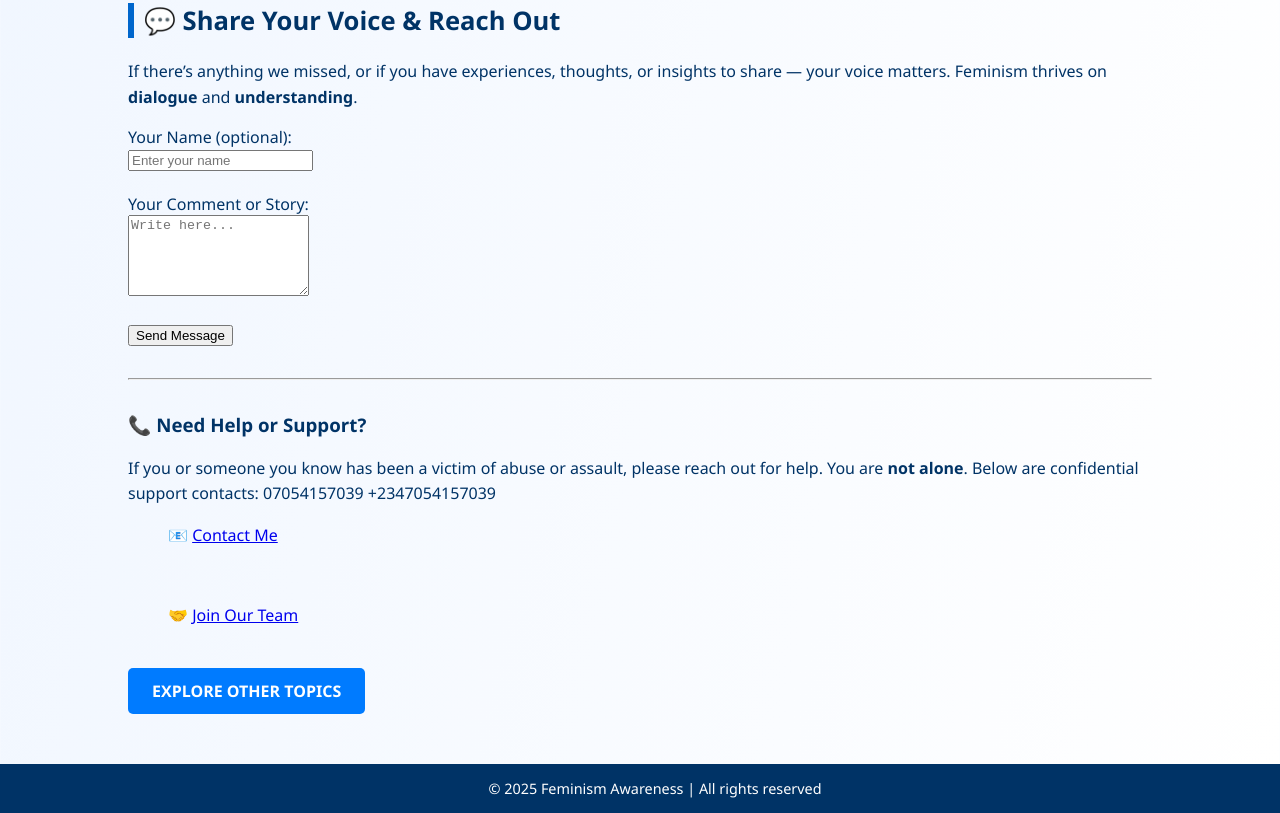
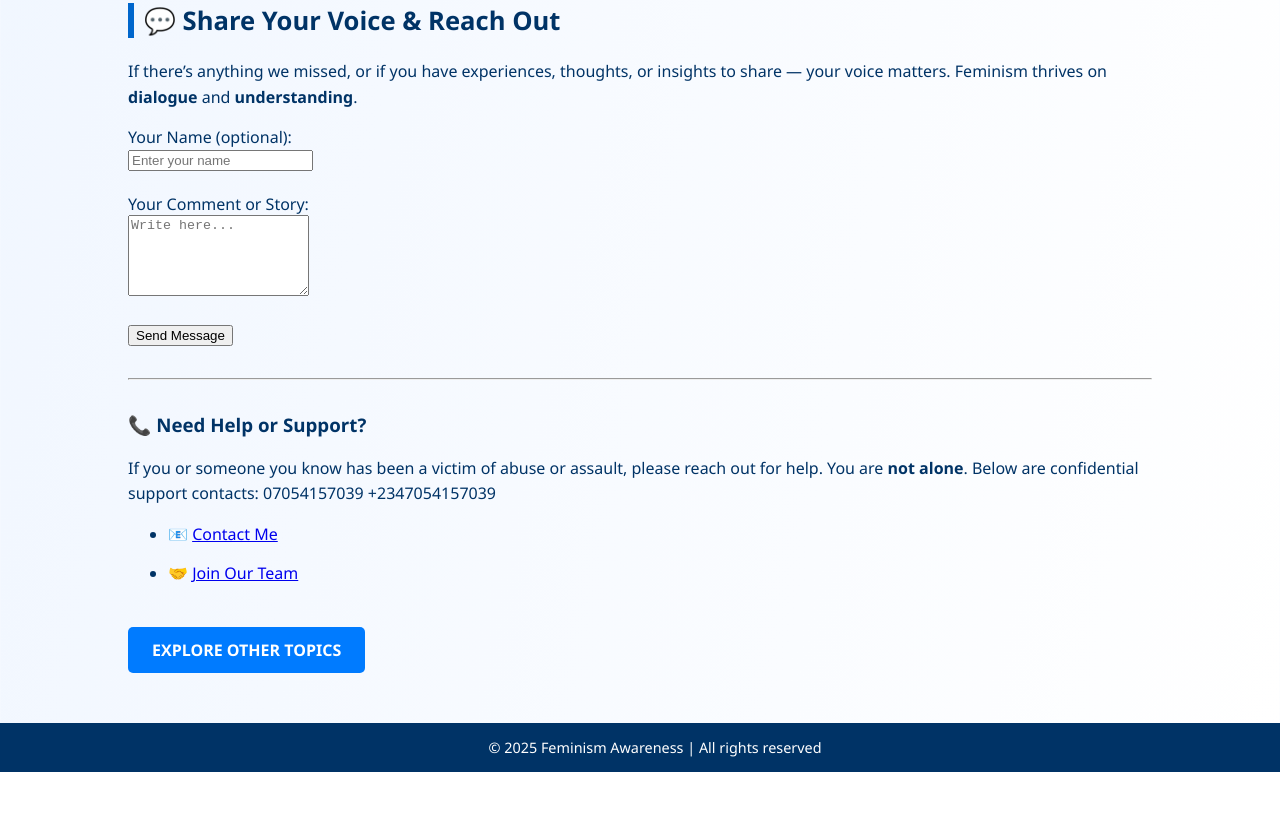
Before and after one commit to codex-sketch/Awareness_Hub, a plain HTML site: page index.html in a window 1280 px wide. Shown: the part 5623-6436 px from the top of the page. After the commit the page ends 6395 px from the top, so only its background shows below. Drawn offline with Linux system fonts and the light colour scheme.

Commit message:
update index.html
update index.html

Signed-off-by: codex-sketch <Jamesbowman840@gmail.com>

```diff
--- a/index.html
+++ b/index.html
@@ -597,13 +597,19 @@
 
   <ul>
     <p>
-  📧 <a href="mailto:awarenesshub.z@gmail.com">Contact Me</a>
-</p> <br>
-<p>
+    <li> 📧 <a href="mailto:awarenesshub.z@gmail.com">Contact Me</a>
+      </p>
+  </li>
+
+    <li>
+      <p>
+
   🤝 <a href="mailto:knowledgehub.zx@gmail.com">Join Our Team</a>
 </p>
+      </li>
 
   </ul>
+
 </section>
 
 
```
